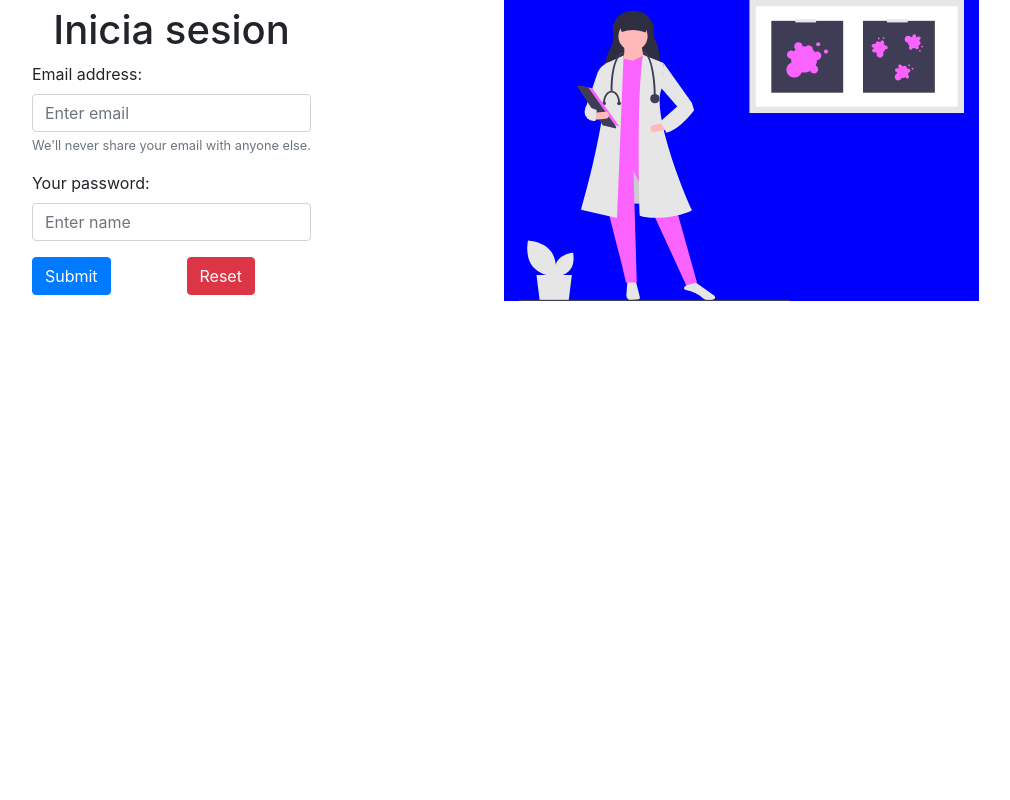
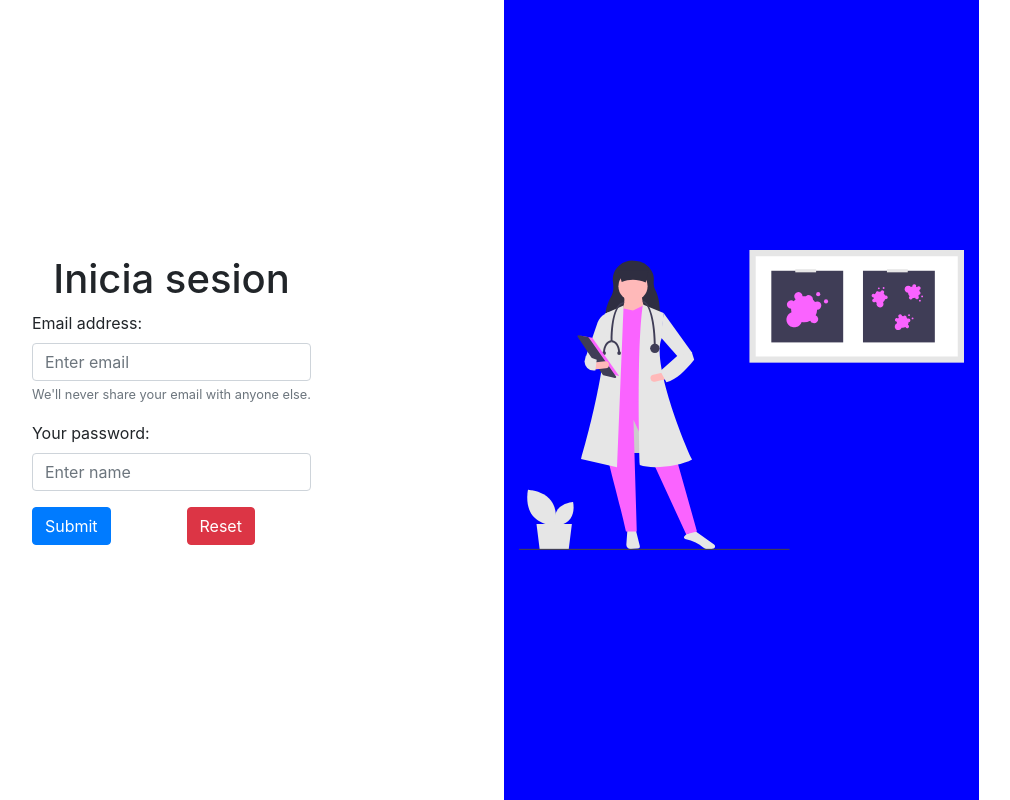
Before and after one commit to yisiah/proyectoCancer, a Vue app: page /#/ in a window 1280 px wide. Shown: the whole page, without its empty margins (231-1241 px from the left). Built offline with nearby package versions, Linux system fonts and the light colour scheme.

Commit message:
centrado de imagen de doctora

```diff
--- a/src/App.vue
+++ b/src/App.vue
@@ -12,6 +12,6 @@
 <style>
 #app {
   min-height: 100%;
-  height: 100%;
+  height: 100vh;
 }
 </style>
--- a/src/components/singIn.vue
+++ b/src/components/singIn.vue
@@ -9,11 +9,18 @@
     align-items: center;
     flex-direction: column;
     justify-content: center;
-    background-color: ;
 }
 
 .col2 {
     background-color: blue;
+    display: flex;
+    align-items: center;
+    flex-direction: column;
+    justify-content: center;
+}
+
+.row-container{
+    height: 100%;
 }
 
 .maincontainer{
@@ -29,7 +36,7 @@
 <div class="maincontainer">
 
     <b-container class="maincontainer">
-        <b-row>
+        <b-row class="row-container">
             <b-col cols="7" class="col1">
             <h1>Inicia sesion</h1>
 
```
Also changed, not shown: 1 other file (tests, documents, lock files or other folders).
